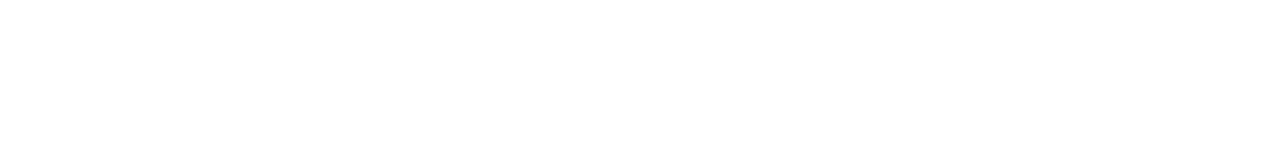
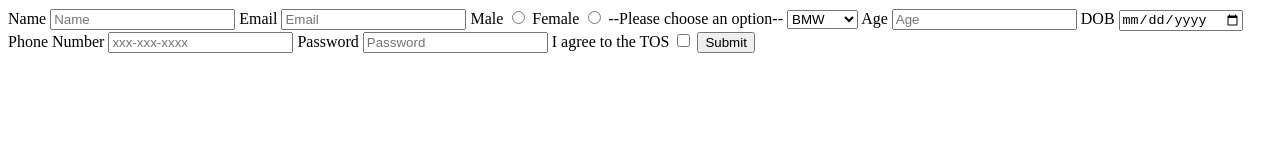
Before and after one commit to acciojob/signup-form-car-Swathi0827, a website: page main.html in a window 1280 px wide. Drawn offline with Linux system fonts and the light colour scheme.

Commit message:
created a submission

```diff
--- a/main.html
+++ b/main.html
@@ -8,6 +8,33 @@
 
 <body>
 	<!-- the entire body must be written by student -->
+	<form method="post">
+		<label for="name">Name</label>
+		<input type="Text" id="name" placeholder="Name" required/>
+		<label for="email">Email</label>
+		<input type="Email" id="email" placeholder="Email" required/>
+		<label for="gender_m">Male</label>
+		<input type="radio" id="gender_m" name="gender" required/>
+		<label for="gender_f">Female</label>
+		<input type="radio" id="gender_f" name="gender" required/>
+		<label for="cars">--Please choose an option--</label>
+		<select >
+			<option>BMW</option>
+			<option>Audi</option>
+			<option>Hyundai</option>
+		</select>
+		<label for="age">Age</label>
+		<input type="Number" id="age" placeholder="Age" required/>
+		<label for="dob">DOB</label>
+		<input type="Date" id="dob" required/>
+		<label for="tel">Phone Number</label>
+		<input type="Tel" id="tel" placeholder="xxx-xxx-xxxx"/>
+		<label for="password">Password</label>
+		<input type="Password" id="password" placeholder="Password" required/>
+		<label for="tos">I agree to the TOS</label>
+		<input type="Checkbox" id="tos" required/>
+		<input type="submit"/>
+	</form>
     <script type="text/javascript" src="./script.js">
 </script>
 
```
